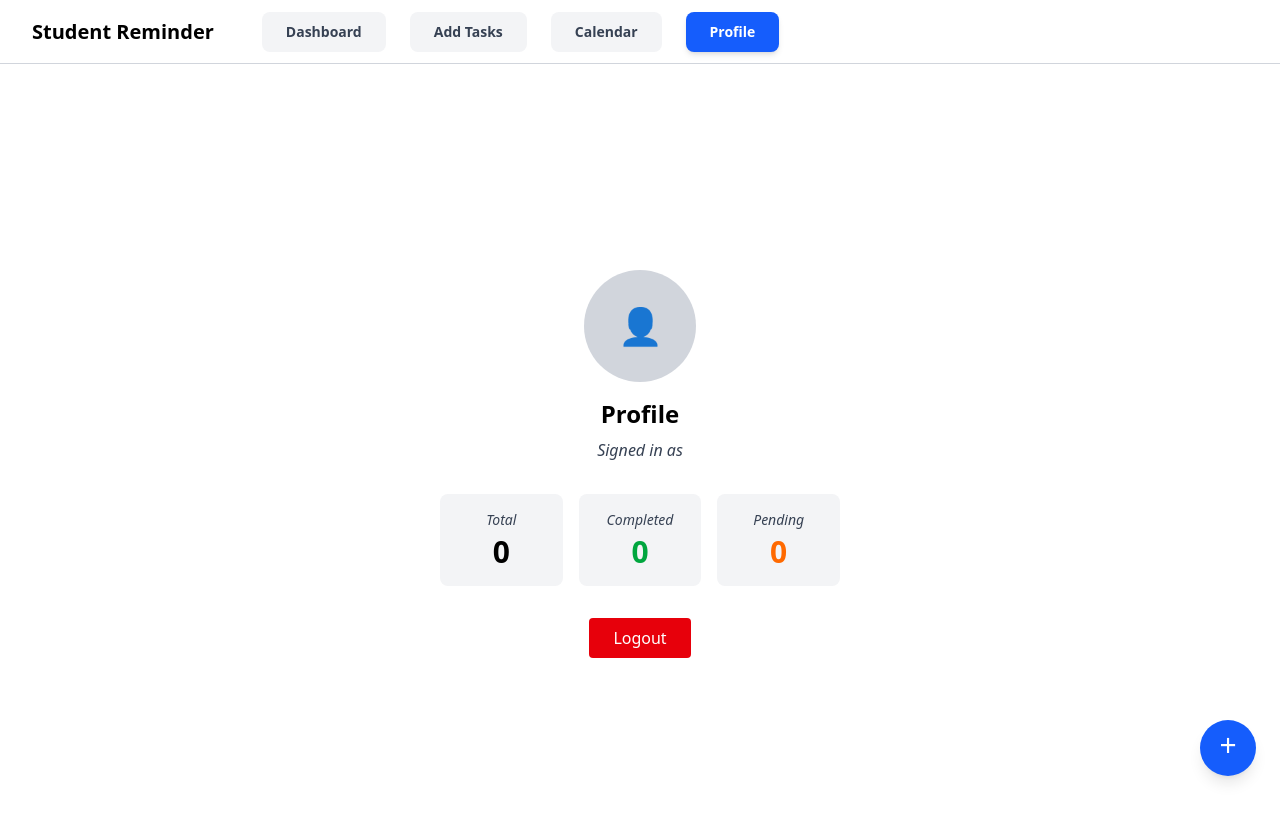
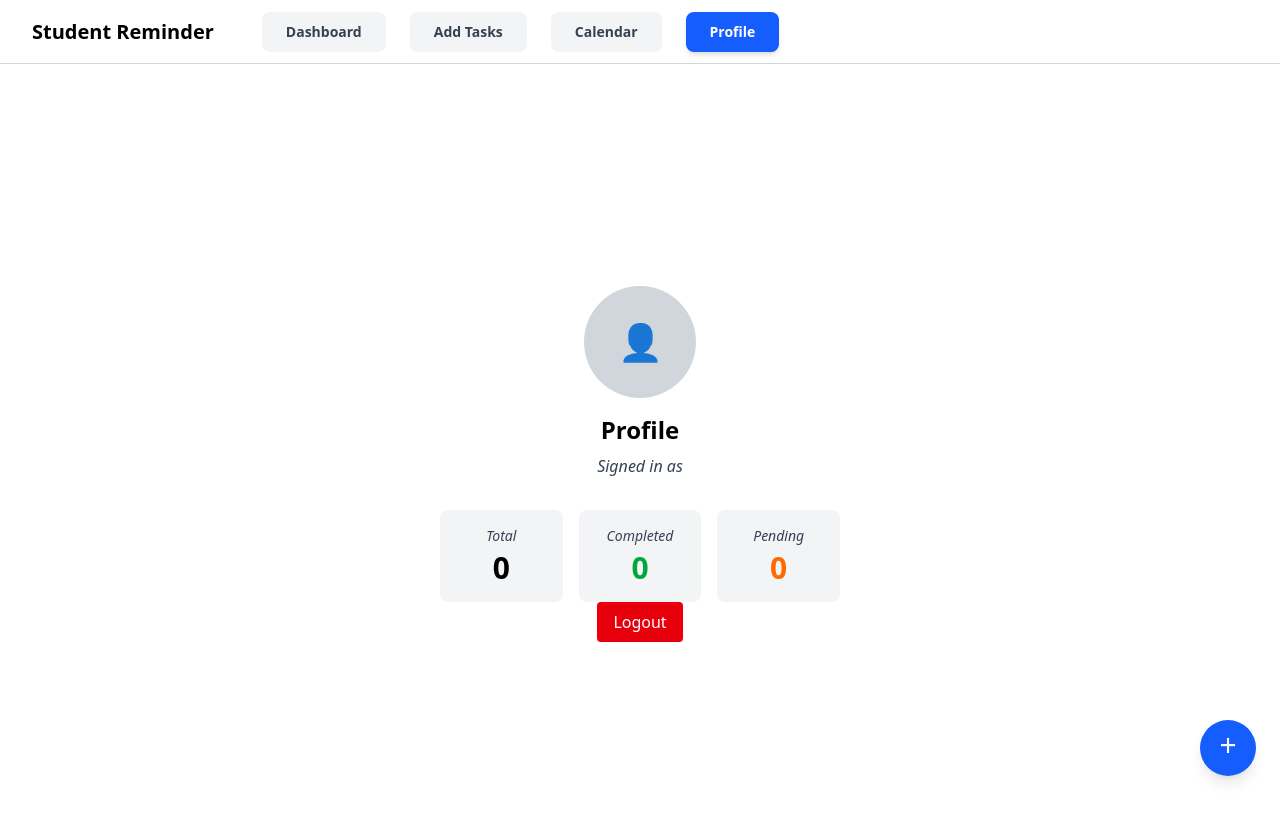
Before and after one commit to bharghavprasanna-source/STUDENT_REMINDER, a Next.js app: page /profile in a window 1280 px wide. Shown: the top 820 px of the page. Built offline with nearby package versions, Linux system fonts and the light colour scheme; no server answers; the database is empty.

Commit message:
Refactor logout functionality in ProfilePage

```diff
--- a/app/profile/page.tsx
+++ b/app/profile/page.tsx
@@ -3,6 +3,19 @@
 import { useEffect, useState } from "react";
 import { supabase } from "../../lib/supabaseClient";
 import { useTasks } from "../../context/TaskContext";
+import { supabase } from "@/lib/supabaseClient";
+
+const handleLogout = async () => {
+  const { error } = await supabase.auth.signOut();
+
+  if (error) {
+    console.error("Logout error:", error.message);
+    return;
+  }
+
+  window.location.href = "/login"; // force redirect
+};
+
 
 export default function ProfilePage() {
   const { tasks } = useTasks();
@@ -84,14 +97,12 @@ export default function ProfilePage() {
 
             {/* Logout */}
             <button
-              onClick={async () => {
-                await supabase.auth.signOut();
-                location.reload();
-              }}
-              className="mt-8 px-6 py-2 rounded bg-red-600 hover:bg-red-700 text-white cursor-pointer"
-            >
-              Logout
-            </button>
+  onClick={handleLogout}
+  className="px-4 py-2 rounded bg-red-600 text-white"
+>
+  Logout
+</button>
+
           </>
         )}
       </div>
```
